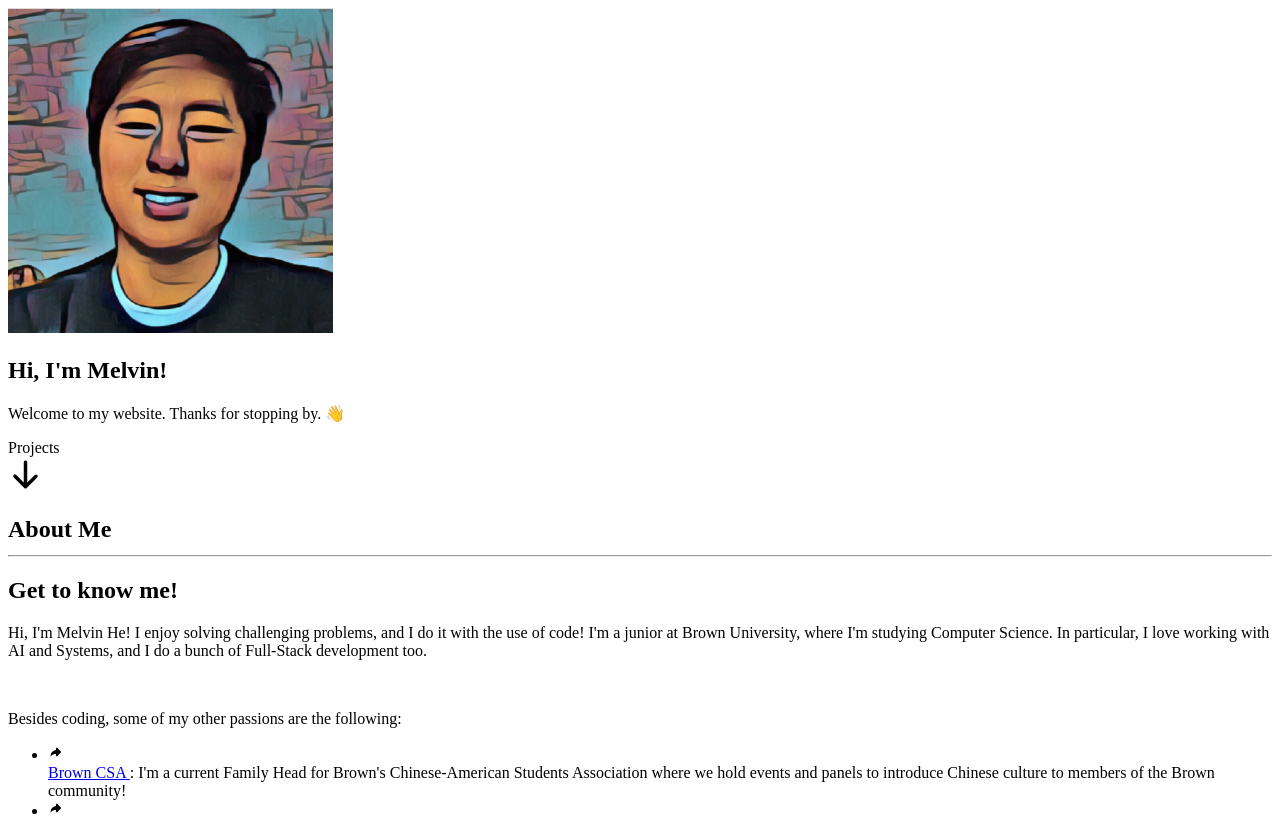
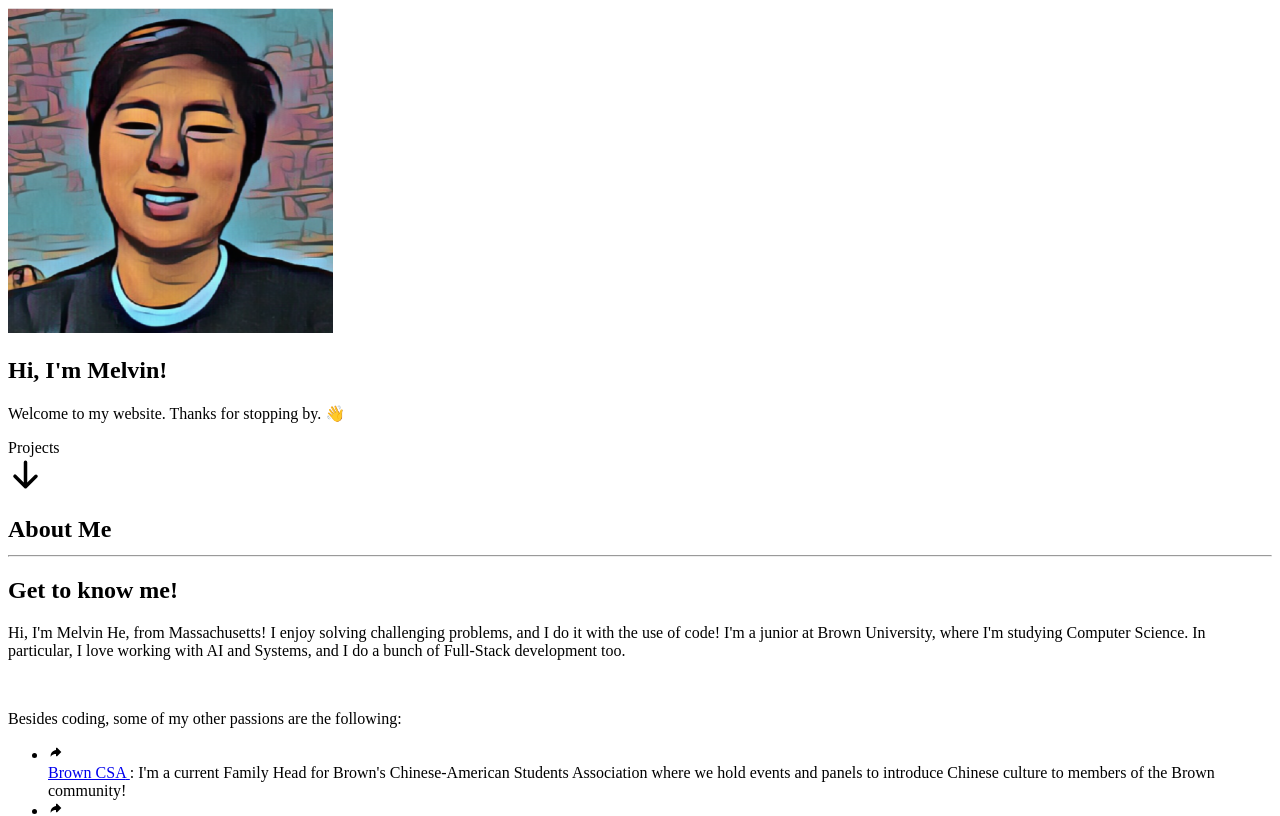
Before and after one commit to melvinhe/personal-website, a Next.js app: page / in a window 1280 px wide. Shown: the top 816 px of the page. Built offline with nearby package versions, Linux system fonts and the light colour scheme.

Commit message:
about update

```diff
--- a/components/AboutSection.tsx
+++ b/components/AboutSection.tsx
@@ -65,7 +65,7 @@ const AboutSection = () => {
               Get to know me!
             </h1>
             <p>
-              Hi, I'm Melvin He! I enjoy solving challenging problems, and I do it with the use of code!
+              Hi, I'm Melvin He, from Massachusetts! I enjoy solving challenging problems, and I do it with the use of code!
 
               I'm a junior at Brown University, where I'm studying Computer Science.
               In particular, I love working with AI and Systems,
```
